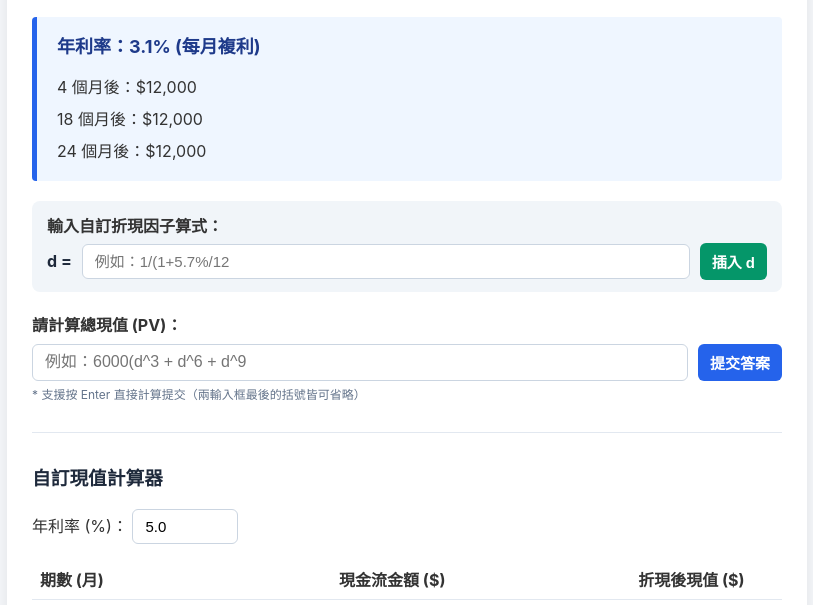
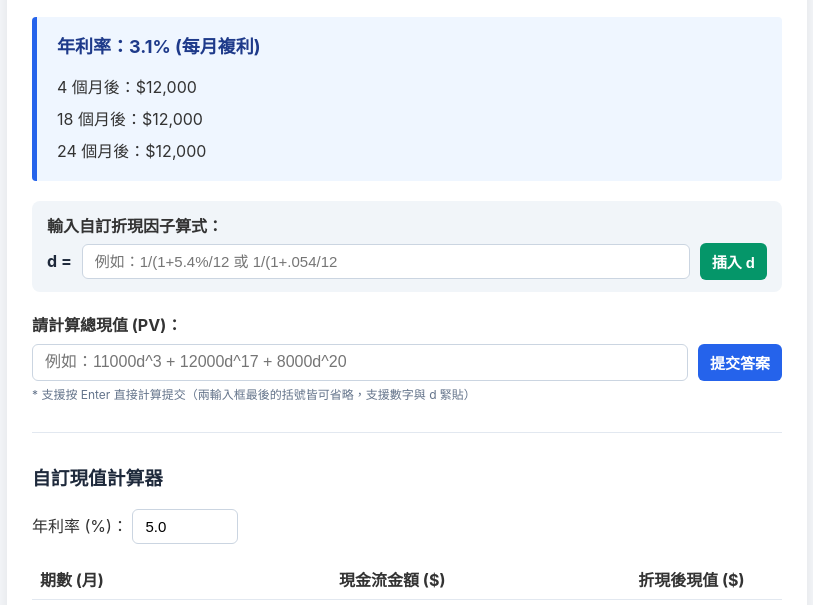
Before and after one commit to mryip06/present_value, a plain HTML site: page index.html in a window 1280 px wide. Shown: the part 170-775 px from the top of the page, without its empty margins (233-1046 px from the left). Drawn offline with Linux system fonts and the light colour scheme.

Commit message:
Update index.html

```diff
--- a/index.html
+++ b/index.html
@@ -5,7 +5,6 @@
   <meta name="viewport" content="width=device-width, initial-scale=1.0">
   <title>現值 (PV) 練習與計算器</title>
   <style>
-    /* 選用標準 Sans-Serif 字體，確保 0 中間無點無斜線 */
     body {
       font-family: -apple-system, BlinkMacSystemFont, "Segoe UI", Roboto, "Helvetica Neue", Arial, "PingFang TC", "Microsoft JhengHei", sans-serif;
       background-color: #f4f6f9;
@@ -102,7 +101,6 @@
       padding: 4px 0;
     }
 
-    /* 折現因子輸入區 */
     .factor-box {
       background: #f1f5f9;
       padding: 12px 15px;
@@ -235,7 +233,7 @@
     <label for="factorInput"><strong>輸入自訂折現因子算式：</strong></label>
     <div class="factor-input-group">
       <span class="factor-label-d">d =</span>
-      <input type="text" id="factorInput" class="factor-input" placeholder="例如：1/(1+5.7%/12">
+      <input type="text" id="factorInput" class="factor-input" placeholder="例如：1/(1+5.4%/12 或 1/(1+.054/12">
       <button class="btn-insert" onclick="insertD()">插入 d</button>
     </div>
   </div>
@@ -244,10 +242,10 @@
   <div class="answer-section">
     <label for="answerInput"><strong>請計算總現值 (PV)：</strong></label>
     <div class="answer-input-group">
-      <input type="text" id="answerInput" class="main-input" placeholder="例如：6000(d^3 + d^6 + d^9" onkeydown="handleKeyDown(event)">
+      <input type="text" id="answerInput" class="main-input" placeholder="例如：11000d^3 + 12000d^17 + 8000d^20" onkeydown="handleKeyDown(event)">
       <button onclick="checkAnswer()">提交答案</button>
     </div>
-    <div style="font-size: 12px; color: #64748b; margin-top: 4px;">* 支援按 Enter 直接計算提交（兩輸入框最後的括號皆可省略）</div>
+    <div style="font-size: 12px; color: #64748b; margin-top: 4px;">* 支援按 Enter 直接計算提交（兩輸入框最後的括號皆可省略，支援數字與 d 緊貼）</div>
 
     <!-- 反饋與解答區 -->
     <div id="feedback" class="feedback"></div>
@@ -284,7 +282,7 @@
   let currentFlows = [];
   let currentCorrectPV = 0;
 
-  // 自動補齊左右括號不對稱的輔助函數
+  // 自動補齊左右括號不對稱
   function balanceParentheses(expr) {
     let openCount = (expr.match(/\(/g) || []).length;
     let closeCount = (expr.match(/\)/g) || []).length;
@@ -294,49 +292,47 @@
     return expr;
   }
 
-  // 安全計算算式（支援 d 變數代換、自動補齊括號、%, ^、隱式乘法）
+  // 安全計算算式（支援數字與 d 緊貼、縮寫小數、隱式乘法、%, ^）
   function safeEval(expr) {
-    // 1. 自動補齊答案框省略的括號
     let balancedExpr = balanceParentheses(expr);
 
-    // 2. 讀取並自動補齊折現因子框省略的括號
+    // 處理 d 的算式
     let factorExpr = document.getElementById("factorInput").value.trim();
     let dVal = 1;
     if (factorExpr) {
       let balancedFactor = balanceParentheses(factorExpr);
       let cleanFactor = balancedFactor
+        .replace(/(^|[^0-9])\.(\d+)/g, '$10.$2') // .054 -> 0.054
         .replace(/(\d+(\.\d+)?)%/g, '($1/100)')
         .replace(/\^/g, '**');
       dVal = Function('"use strict"; return (' + cleanFactor + ')')();
     }
 
-    // 3. 將 d 替代為數值，並處理運算符號
+    // 替換算式中的 d 與運算符號
     let clean = balancedExpr
+      .replace(/(\d+)\s*d/gi, '$1*d')          // 11000d -> 11000*d
       .replace(/\bd\b/gi, `(${dVal})`)
+      .replace(/(^|[^0-9])\.(\d+)/g, '$10.$2') // .054 -> 0.054
       .replace(/(\d+(\.\d+)?)%/g, '($1/100)')
       .replace(/(\d+)\s*\(/g, '$1*(')
       .replace(/\)\s*\(/g, ')*(')
       .replace(/\^/g, '**');
 
-    // 只允許安全字元
     if (/[^0-9\.\+\-\*\/\(\)\s]/.test(clean)) {
       throw new Error("非法字元");
     }
     return Function('"use strict"; return (' + clean + ')')();
   }
 
-  // 產生新題目（隨機不重複月份）
   function generateQuestion() {
     const count = parseInt(document.getElementById("flowCount").value);
     const type = document.getElementById("flowType").value;
 
-    // 年利率 (1位小數 3.0% - 8.0%)
     currentRate = (Math.floor(Math.random() * 51) + 30) / 10;
     const monthlyRate = currentRate / 100 / 12;
 
     document.getElementById("rateDisplay").innerText = `年利率：${currentRate.toFixed(1)}% (每月複利)`;
 
-    // 隨機生成不重複的月份（1 ~ 24 個月之內）
     let months = [];
     while (months.length < count) {
       let m = Math.floor(Math.random() * 24) + 1;
@@ -344,7 +340,7 @@
         months.push(m);
       }
     }
-    months.sort((a, b) => a - b); // 從小到大排序
+    months.sort((a, b) => a - b);
 
     currentFlows = [];
     const flowListEl = document.getElementById("flowList");
@@ -368,14 +364,12 @@
       flowListEl.appendChild(li);
     }
 
-    // 產生新題目時：清空貼現因子輸入框、答案框與反饋結果
     document.getElementById("factorInput").value = "";
     document.getElementById("answerInput").value = "";
     const feedbackEl = document.getElementById("feedback");
     feedbackEl.style.display = "none";
   }
 
-  // 插入字母 d 到答案框中
   function insertD() {
     const mainInput = document.getElementById("answerInput");
     const start = mainInput.selectionStart;
@@ -387,14 +381,12 @@
     mainInput.focus();
   }
 
-  // Enter 鍵處理
   function handleKeyDown(event) {
     if (event.key === "Enter") {
       checkAnswer();
     }
   }
 
-  // 驗證答案
   function checkAnswer() {
     const inputStr = document.getElementById("answerInput").value.trim();
     const feedbackEl = document.getElementById("feedback");
@@ -427,12 +419,11 @@
       }
     } catch (e) {
       feedbackEl.className = "feedback incorrect";
-      feedbackEl.innerHTML = "算式格式有誤，請檢查輸入（例如：6000(d^3 + d^6 + d^9）。";
+      feedbackEl.innerHTML = "算式格式有誤，請檢查輸入（例如：11000d^3 + 12000d^17 + 8000d^20）。";
     }
     feedbackEl.style.display = "block";
   }
 
-  // 初始化底部自訂計算器
   function initCustomCalc() {
     const tbody = document.getElementById("customCalcBody");
     tbody.innerHTML = "";
@@ -448,7 +439,6 @@
     updateCustomCalc();
   }
 
-  // 更新自訂計算器
   function updateCustomCalc() {
     const rate = parseFloat(document.getElementById("customRate").value) || 0;
     const mRate = rate / 100 / 12;
@@ -474,7 +464,6 @@
     document.getElementById("customTotal").innerText = `總現值 (PV)：$${total.toFixed(2)}`;
   }
 
-  // 頁面載入執行
   window.onload = function() {
     generateQuestion();
     initCustomCalc();
```
